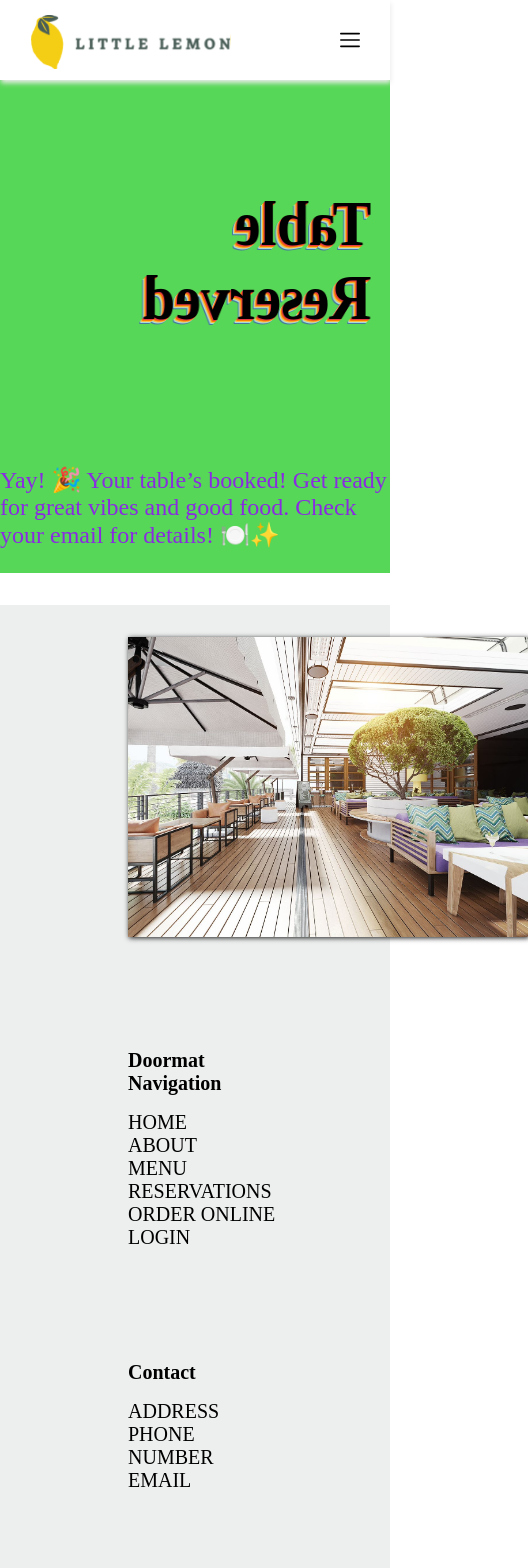
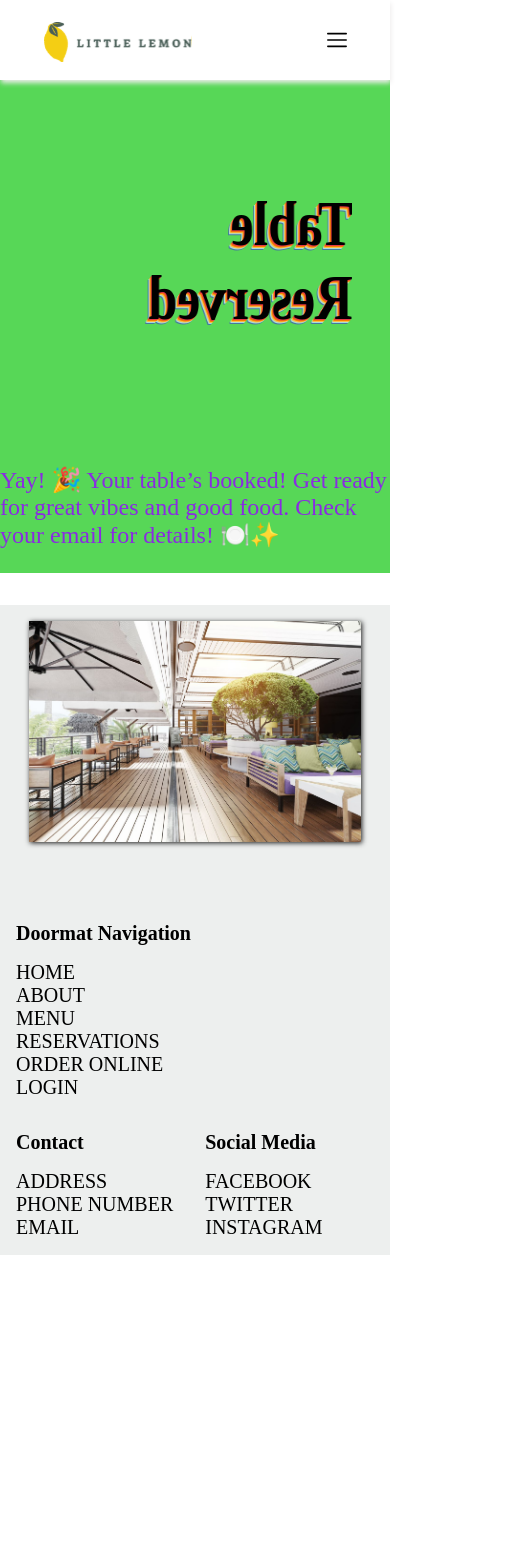
Before and after one commit to chauhanshilpa/coursera-capstone-project, a React (Vite) app: page /confirm-booking in a window 390 px wide. Shown: the top 1568 px of the page, 528 px wide, since content can reach past the window. After the commit the page ends 1255 px from the top, so only its background shows below. Built offline with nearby package versions, Linux system fonts and the light colour scheme; a web font is replaced by a local one.

Commit message:
Make footer and Reservation page responsive

```diff
--- a/src/App.css
+++ b/src/App.css
@@ -33,6 +33,9 @@ a {
 
 #header .logo {
     margin-top: 0.5rem;
+    max-width: 200;
+    max-height: 60px;
+    width: auto;
 }
 
 #header .nav {
@@ -346,9 +349,10 @@ a {
     flex-wrap: wrap;
     justify-content: space-around;
     background-color: #EDEFEE;
-    padding: 2rem 8rem;
+    padding: 2rem 6rem;
     gap: 2rem;
     margin-top: 2rem;
+    width: 100%;
 }
 
 .footer_nav_heading,
@@ -365,13 +369,15 @@ a {
 #footer .socials {
     display: flex;
     flex-direction: column;
-    margin-top: 5rem;
 }
 
 #footer img {
-    height: 300px;
-    width: 400px;
+    height: 100%;
+    width: 100%;
+    max-height: auto;
+    max-width: 25rem;
     box-shadow: 1px 1px 5px rgb(27, 27, 27);
+    object-fit: contain;
 }
 
 
@@ -399,7 +405,7 @@ a {
 }
 
 #reservations_hero {
-    width: 100vw;
+    max-width: 100vw;
     height: 25rem;
     background-image: url("https://www.syriana.co.za/wp-content/uploads/2022/05/book-a-table-in-restaurant-online.jpg");
     background-color: var(--llgreen);
@@ -525,3 +531,16 @@ a {
         max-width: 90%;
     }
 }
+
+@media screen and (max-width: 500px) {
+    #footer {
+        padding: 1rem;
+    }
+
+    #footer img {
+        width: 85vw;
+        margin: 0 auto;
+        align-self: center;
+        justify-self: center;
+    }
+}
--- a/src/components/Footer/index.jsx
+++ b/src/components/Footer/index.jsx
@@ -5,7 +5,7 @@ const Footer = () => {
   return (
     <footer id="footer">
       <img src={restaurantImage} alt="Restaurant image" />
-      <div style={{display: "flex", justifyContent: "center", gap: "2rem", flexWrap: "wrap"}}>
+      <div style={{display: "flex", gap: "2rem", flexWrap: "wrap", marginTop: "3rem"}}>
         <nav className="nav">
           <div className="footer_nav_heading">Doormat Navigation</div>
           <Link to="/">HOME</Link>
--- a/src/components/Navbar/index.jsx
+++ b/src/components/Navbar/index.jsx
@@ -19,7 +19,7 @@ const Navbar = () => {
   return (
     <header id="header">
       <Link to="/">
-        <img src={logo} alt="logo" width={200} height={60} className="logo" />
+        <img src={logo} alt="logo" className="logo" />
       </Link>
       {windowSize <= "852" ? (
         <img
```
